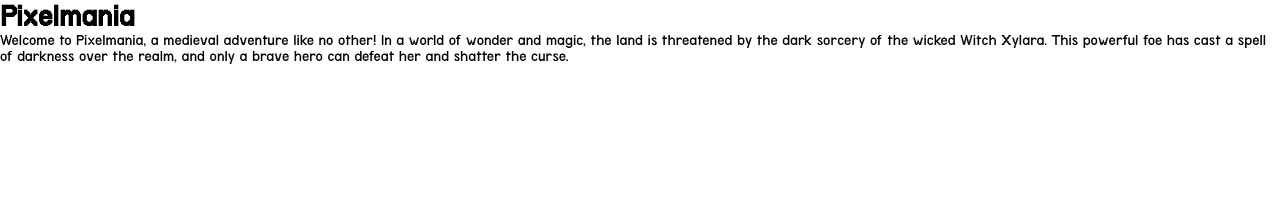
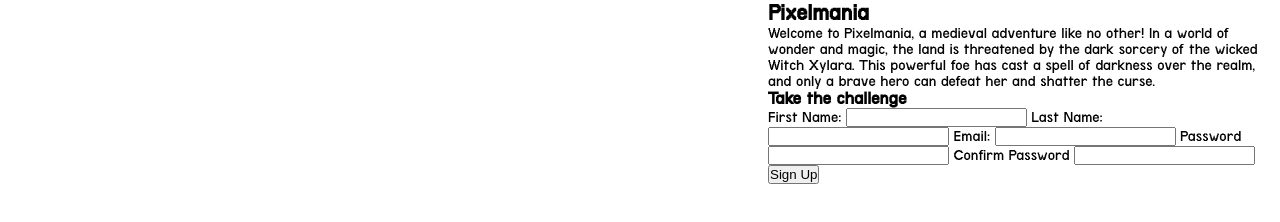
Before and after one commit to qkenn/basic-form, a plain HTML site: page index.html in a window 1280 px wide. Drawn offline with Linux system fonts and the light colour scheme.

Commit message:
create basic form structure

```diff
--- a/index.html
+++ b/index.html
@@ -7,14 +7,42 @@
     <title>Basic Form</title>
   </head>
   <body>
-    <main>
-      <h1>Pixelmania</h1>
-      <p>
-        Welcome to Pixelmania, a medieval adventure like no other! In a world of
-        wonder and magic, the land is threatened by the dark sorcery of the
-        wicked Witch Xylara. This powerful foe has cast a spell of darkness over
-        the realm, and only a brave hero can defeat her and shatter the curse.
-      </p>
+    <main class="main">
+      <section class="banner-section"></section>
+
+      <section class="form-section">
+        <h1>Pixelmania</h1>
+        <p>
+          Welcome to Pixelmania, a medieval adventure like no other! In a world
+          of wonder and magic, the land is threatened by the dark sorcery of the
+          wicked Witch Xylara. This powerful foe has cast a spell of darkness
+          over the realm, and only a brave hero can defeat her and shatter the
+          curse.
+        </p>
+
+        <h3>Take the challenge</h3>
+
+        <div class="signup-form-container">
+          <form action="#" method="get" id="signup-form">
+            <label for="first_name">First Name:</label>
+            <input type="text" name="first_name" id="first_name" />
+
+            <label for="last_name">Last Name:</label>
+            <input type="text" name="last_name" id="last_name" />
+
+            <label for="email">Email:</label>
+            <input type="email" name="email" id="email" />
+
+            <label for="password">Password</label>
+            <input type="password" name="password" id="password" />
+
+            <label for="c_password">Confirm Password</label>
+            <input type="password" name="c_password" id="c_password" />
+
+            <button type="submit">Sign Up</button>
+          </form>
+        </div>
+      </section>
     </main>
   </body>
 </html>
--- a/styles.css
+++ b/styles.css
@@ -16,4 +16,18 @@
 
 body {
   font-family: 'terminalGrotesque';
+  min-height: 100vh;
 }
+
+.main {
+  display: flex;
+  flex-wrap: nowrap;
+}
+
+.banner-section {
+  flex: 3;
+}
+
+.form-section {
+  flex: 2;
+}
```
